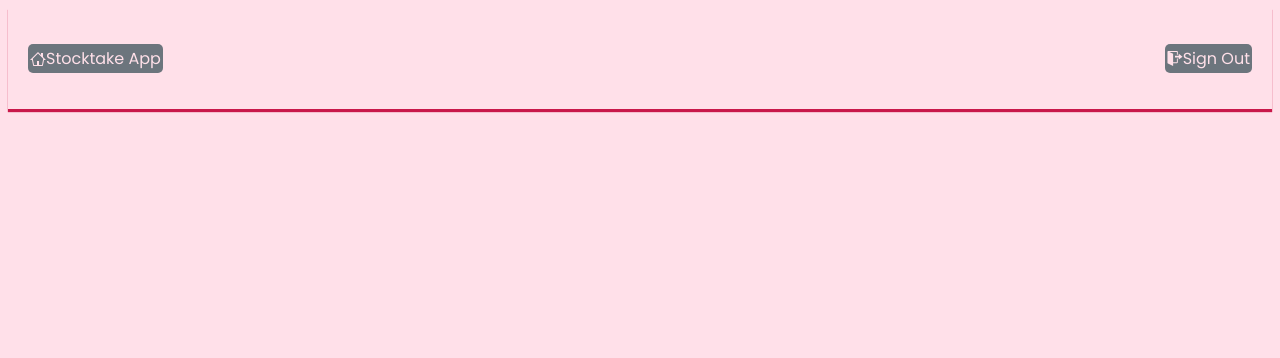
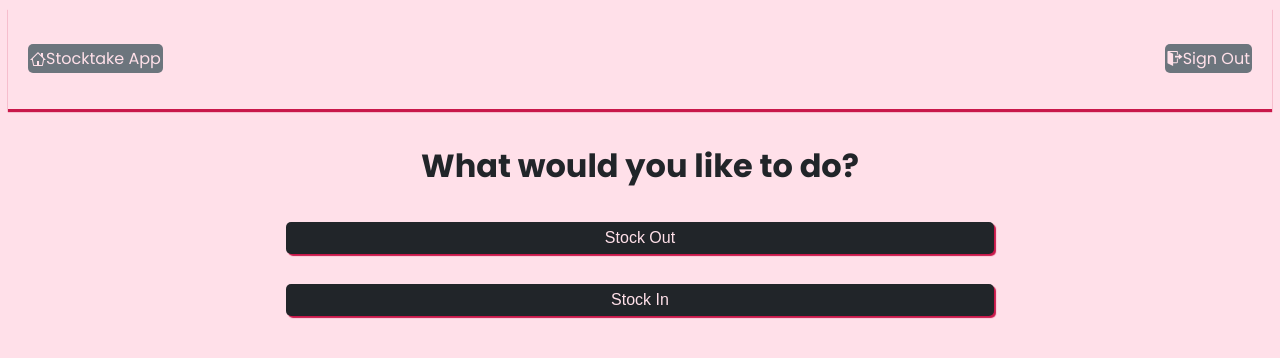
Before and after one commit to b-tess/stocktake-frontend, a React (Create React App) app: page /admin in a window 1280 px wide. Shown: the top 358 px of the page. Built offline with nearby package versions, Linux system fonts and the light colour scheme; sample sign-in values are in the browser's storage.

Commit message:
Admin page setup buggy

```diff
--- a/src/App.js
+++ b/src/App.js
@@ -1,10 +1,12 @@
 import { BrowserRouter as Router, Routes, Route } from 'react-router-dom'
 import { ToastContainer } from 'react-toastify'
 import 'react-toastify/dist/ReactToastify.css'
+import PrivateRoute from './components/PrivateRoute'
 import Header from './components/Header'
 import Home from './pages/Home'
 import Login from './pages/Login'
 import Signup from './pages/Signup'
+import Admin from './pages/Admin'
 
 function App() {
     return (
@@ -25,6 +27,15 @@ function App() {
                             path='/signup'
                             element={<Signup />}
                         />
+                        <Route
+                            path='/admin'
+                            element={<PrivateRoute />}
+                        >
+                            <Route
+                                path='/admin'
+                                element={<Admin />}
+                            />
+                        </Route>
                     </Routes>
                 </div>
             </Router>
--- a/src/components/Header.jsx
+++ b/src/components/Header.jsx
@@ -1,4 +1,5 @@
 import { useSelector, useDispatch } from 'react-redux'
+import { useNavigate } from 'react-router-dom'
 import { logout, reset } from '../features/auth/authSlice'
 import { Link } from 'react-router-dom'
 import { GoSignIn, GoSignOut, GoHome, GoPerson } from 'react-icons/go'
@@ -8,9 +9,12 @@ function Header() {
     const { user } = useSelector((state) => state.auth)
     const dispatch = useDispatch()
 
+    const navigate = useNavigate()
+
     function onLogout() {
         dispatch(logout())
         dispatch(reset())
+        navigate('/')
     }
 
     return (
--- /dev/null
+++ b/src/components/PrivateRoute.jsx
@@ -0,0 +1,16 @@
+import { Navigate, Outlet } from 'react-router-dom'
+import { useAuthStatus } from '../hooks/useAuthStatus'
+import Spinner from './Spinner'
+
+function PrivateRoute() {
+    //Destructure the values that useAuthState returns
+    const { isLoggedIn, loading } = useAuthStatus()
+
+    if (loading) {
+        return <Spinner />
+    }
+
+    return isLoggedIn ? <Outlet /> : <Navigate to={'/login'} />
+}
+
+export default PrivateRoute
--- /dev/null
+++ b/src/hooks/useAuthStatus.js
@@ -0,0 +1,24 @@
+import { useState, useEffect } from 'react'
+import { useSelector } from 'react-redux'
+
+//A hook for use in protected routes
+export function useAuthStatus() {
+    //Establish a local state on page load
+    const [isLoggedIn, setIsLoggedIn] = useState(false)
+    const [loading, setLoading] = useState(true)
+
+    //Access the global state
+    const { user } = useSelector((state) => state.auth)
+
+    useEffect(() => {
+        if (user) {
+            setIsLoggedIn(true)
+        } else {
+            setIsLoggedIn(false)
+        }
+
+        setLoading(false)
+    }, [user])
+
+    return { isLoggedIn, loading }
+}
--- a/src/index.css
+++ b/src/index.css
@@ -74,6 +74,13 @@ a {
     border-radius: 5px;
 }
 
+.heading {
+    font-weight: bold;
+    font-size: 32px;
+    color: #212529;
+    text-align: center;
+}
+
 .btn {
     background-color: #212529;
     color: #ffe0e9;
@@ -102,6 +109,12 @@ a {
 
 .btn:hover {
     transform: scale(0.98);
+}
+
+.btn:disabled {
+    text-decoration: line-through;
+    transform: none;
+    cursor: default;
 }
 
 .form {
--- /dev/null
+++ b/src/pages/Admin.jsx
@@ -0,0 +1,35 @@
+import { useNavigate } from 'react-router-dom'
+import { useSelector } from 'react-redux'
+
+function Admin() {
+    //Check if a user is admin or not
+    const { user } = useSelector((state) => state.auth)
+
+    const navigate = useNavigate()
+    return (
+        <>
+            <main>
+                <div className='capsule'>
+                    <p className='heading'>What would you like to do?</p>
+                    <button
+                        type='button'
+                        className='btn'
+                        onClick={() => navigate('/')}
+                    >
+                        Stock Out
+                    </button>
+                    <button
+                        type='button'
+                        className='btn'
+                        disabled={user.isAdmin ? false : true}
+                        onClick={() => navigate('/')}
+                    >
+                        Stock In
+                    </button>
+                </div>
+            </main>
+        </>
+    )
+}
+
+export default Admin
--- a/src/pages/Login.jsx
+++ b/src/pages/Login.jsx
@@ -1,6 +1,7 @@
 import { useState, useEffect } from 'react'
 import { useSelector, useDispatch } from 'react-redux'
 import { login, reset } from '../features/auth/authSlice'
+import { useNavigate } from 'react-router-dom'
 import { toast } from 'react-toastify'
 import Spinner from '../components/Spinner'
 
@@ -19,6 +20,8 @@ function Login() {
     )
     const dispatch = useDispatch()
 
+    const navigate = useNavigate()
+
     useEffect(() => {
         if (isError) {
             toast.error(message)
@@ -26,10 +29,11 @@ function Login() {
 
         if (isSuccess && user) {
             console.log(`Welcome ${user.name}.`)
+            navigate('/signup')
         }
 
         dispatch(reset())
-    }, [isError, message, isSuccess, user, dispatch])
+    }, [isError, message, isSuccess, user, dispatch, navigate])
 
     function onChange(e) {
         setFormData((prevState) => ({
@@ -47,10 +51,6 @@ function Login() {
         }
 
         dispatch(login(userData))
-        setFormData({
-            email: '',
-            password: '',
-        })
     }
 
     if (isLoading) {
```
Also changed, not shown: src/components/BackButton.jsx (+9 -2 lines).
